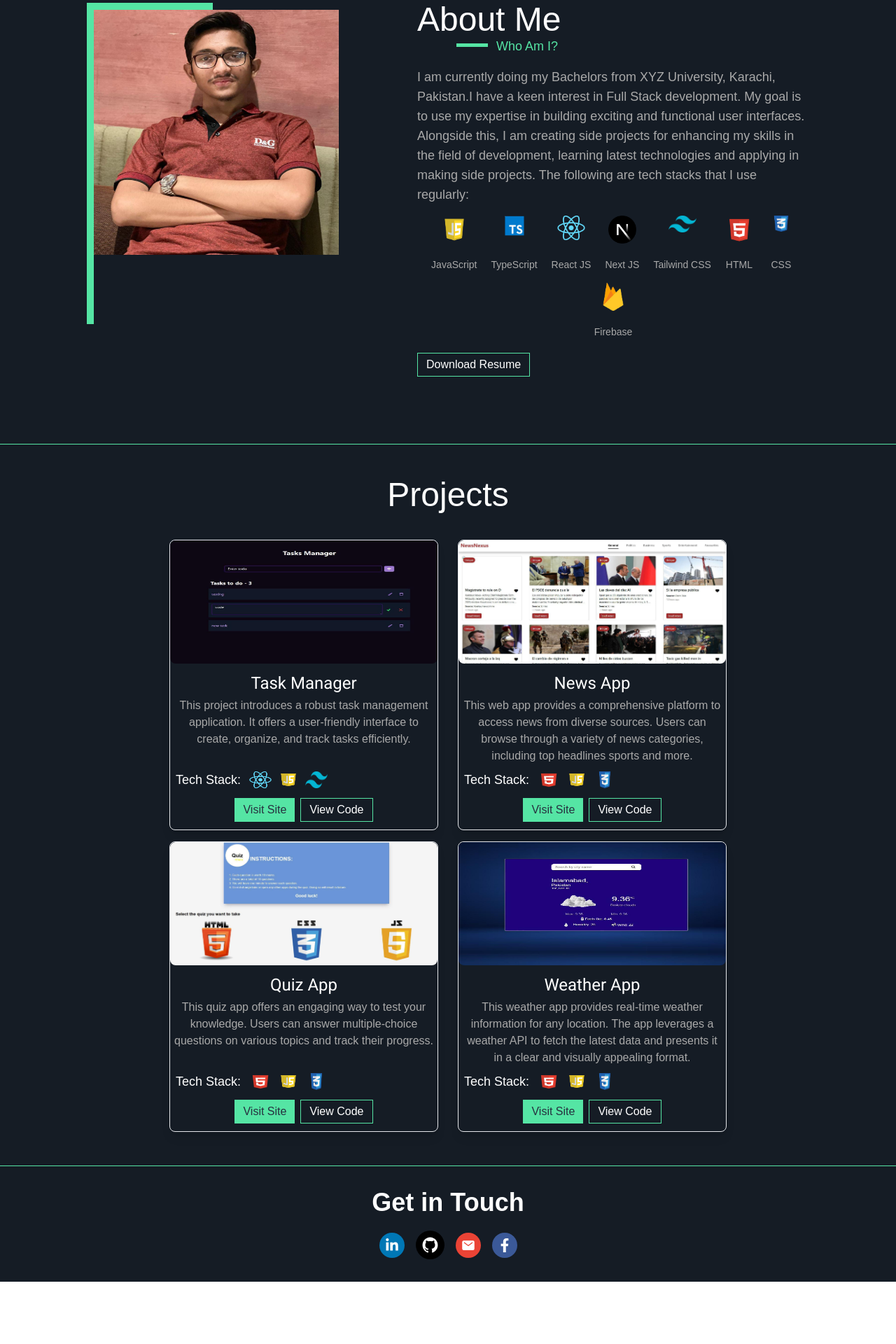
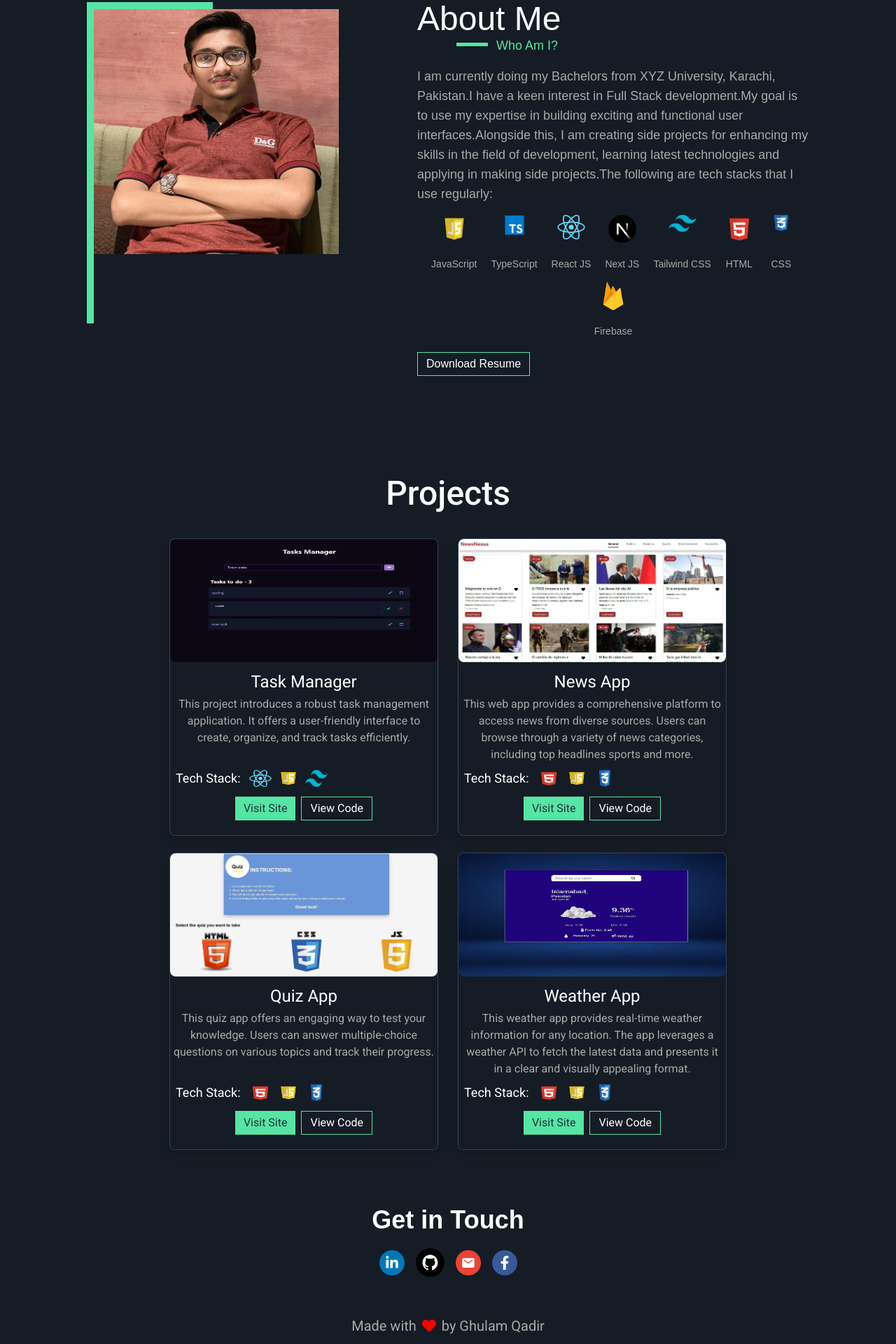
Before and after one commit to GhulamQadir/developer-folio, a Next.js app: page / in a window 1280 px wide. Shown: the part 721-2641 px from the top of the page at 70% size. Before the commit the page ends 2552 px from the top, so only its background shows below. Built offline with nearby package versions, Linux system fonts and the light colour scheme; a web font is replaced by a local one.

Commit message:
updated changes

```diff
--- a/src/app/page.tsx
+++ b/src/app/page.tsx
@@ -5,6 +5,7 @@ import HeroComponent from "@/components/HeroComponent";
 import Navbar from "@/components/Navbar";
 import Projects from "@/components/Projects";
 import Contact from "@/components/Contact";
+import Footer from "@/components/Footer";
 
 export default function Home() {
   const [theme, setTheme] = useState(true);
@@ -38,13 +39,11 @@ export default function Home() {
       setBtnTextColor("text-white");
     }
   }, [theme]);
-  const developerName: string = "Ghulam Qadir";
   return (
     <html className="scroll-smooth">
       <body>
         <div className={`${bgColor}`}>
           <Navbar
-            developerName={developerName}
             theme={theme}
             setTheme={setTheme}
             headingColor={headingColor}
@@ -52,11 +51,9 @@ export default function Home() {
             bgColor={bgColor}
           />
           <HeroComponent
-            developerName={developerName}
             textColor={textColor}
             headingColor={headingColor}
             headingTwoColor={headingTwoColor}
-            borderColor={borderColor}
             containerColor={containerColor}
             btnTextColor={btnTextColor}
           />
@@ -69,13 +66,14 @@ export default function Home() {
           />
           <Projects
             textColor={textColor}
-            headingColor={headingColor}
             borderColor={borderColor}
             headingTwoColor={headingTwoColor}
             containerColor={containerColor}
             btnTextColor={btnTextColor}
+            theme={theme}
           />
           <Contact headingTwoColor={headingTwoColor} />
+          <Footer textColor={textColor} />
         </div>
       </body>
     </html>
--- a/src/components/AboutMe.tsx
+++ b/src/components/AboutMe.tsx
@@ -4,7 +4,7 @@ import { techStacks } from "@/data/data";
 import TechStacks from "./TechStacks";
 import { nanoid } from "nanoid";
 import Link from "next/link";
-
+import { developerAboutInfo } from "@/data/data";
 interface TProps {
   textColor: string;
   headingColor: string;
@@ -22,7 +22,7 @@ function AboutMe({
   return (
     <div
       id="aboutDiv"
-      className={`px-5 py-10 md:py-14 md:px-20 flex flex-wrap-reverse justify-center gap-x-28 scroll-smooth border-b-[1px] ${borderColor}`}
+      className={`px-5 py-10 md:py-14 md:px-20 flex flex-wrap-reverse justify-center gap-x-28 scroll-smooth`}
     >
       <div className="relative">
         <div
@@ -48,16 +48,10 @@ function AboutMe({
         </div>
         <div className="mt-4 mb-3">
           <p className={`${textColor} leading-[30px] lg:text-lg text-md`}>
-            I am currently doing my Bachelors from XYZ University, Karachi,
-            Pakistan.I have a keen interest in Full Stack development. My goal
-            is to use my expertise in building exciting and functional user
-            interfaces. Alongside this, I am creating side projects for
-            enhancing my skills in the field of development, learning latest
-            technologies and applying in making side projects. The following are
-            tech stacks that I use regularly:
+            {developerAboutInfo}
           </p>
           <div className="flex flex-wrap justify-center gap-x-5 items-center gap-y-4 mt-4 mb-5">
-            {techStacks.map((stack, index) => {
+            {techStacks.map((stack) => {
               return (
                 <TechStacks
                   key={nanoid()}
--- a/src/components/Contact.tsx
+++ b/src/components/Contact.tsx
@@ -4,7 +4,7 @@ import { IoLogoGithub, IoMail } from "react-icons/io5";
 
 function Contact({ headingTwoColor }: { headingTwoColor: string }) {
   return (
-    <div id="#contact" className="text-center py-8">
+    <div id="contact" className="text-center py-8">
       <p className={`text-4xl font-bold ${headingTwoColor}`}>Get in Touch</p>
       <ul className="flex mt-5 justify-center px-1 gap-x-4 text-white items-center">
         <li className="bg-[#0077B5] px-2 py-2 rounded-full">
--- /dev/null
+++ b/src/components/Footer.tsx
@@ -0,0 +1,14 @@
+import { FaHeart } from "react-icons/fa";
+
+function Footer({ textColor }: { textColor: string }) {
+  return (
+    <div className="mt-3 px-1 py-3">
+      <p
+        className={`${textColor} text-xl font-roboto flex justify-center items-center gap-x-2`}
+      >
+        Made with <FaHeart color="red" size={20} /> by Ghulam Qadir
+      </p>
+    </div>
+  );
+}
+export default Footer;
--- a/src/components/HeroComponent.tsx
+++ b/src/components/HeroComponent.tsx
@@ -1,28 +1,24 @@
 import Image from "next/image";
 import DevGuy from "@/assets/devguy.gif";
 import Link from "next/link";
-
+import { developerName, developerShortInfo } from "@/data/data";
 interface TProps {
-  developerName: string;
   textColor: string;
   headingColor: string;
-  borderColor: string;
   headingTwoColor: string;
   containerColor: string;
   btnTextColor: string;
 }
 function HeroComponent({
-  developerName,
   textColor,
   headingColor,
   headingTwoColor,
-  borderColor,
   containerColor,
   btnTextColor,
 }: TProps) {
   return (
     <div
-      className={`w-full px-5 pt-20 md:pt-32 pb-10 flex flex-wrap justify-center border-b-[1px] ${borderColor}`}
+      className={`w-full px-5 pt-20 md:pt-32 pb-10 flex flex-wrap justify-center`}
     >
       <div className="lg:w-[40%] md:mt-12">
         <p className={`text-3xl md:text-5xl ${headingTwoColor}`}>
@@ -32,11 +28,7 @@ function HeroComponent({
           I'm{" "}
           <span className={`${headingColor} font-bold`}>{developerName}</span>.
         </p>
-        <p className={`text-2xl ${textColor} mt-6`}>
-          A passionate MERN Stack Developer creating web applications using the
-          latest frontend technologies and frameworks to bring your vision to
-          life.
-        </p>
+        <p className={`text-2xl ${textColor} mt-6`}>{developerShortInfo}</p>
         <div className="flex md:mt-5 mt-3 items-center gap-x-10">
           <button className={`${containerColor} px-3 py-1 rounded-md text-lg`}>
             <Link href={"#contact"} className={`${btnTextColor}`}>
--- a/src/components/Navbar.tsx
+++ b/src/components/Navbar.tsx
@@ -4,23 +4,15 @@ import { Button, Drawer } from "antd";
 import { MdOutlineDarkMode } from "react-icons/md";
 import { GiHamburgerMenu } from "react-icons/gi";
 import Link from "next/link";
-
+import { developerName } from "@/data/data";
 interface TProps {
-  developerName: string;
   theme: boolean;
   bgColor: string;
   headingColor: string;
   iconColor: string;
   setTheme: (theme: boolean) => void;
 }
-function Navbar({
-  developerName,
-  theme,
-  setTheme,
-  bgColor,
-  headingColor,
-  iconColor,
-}: TProps) {
+function Navbar({ theme, setTheme, bgColor, headingColor, iconColor }: TProps) {
   const [open, setOpen] = useState(false);
 
   const showDrawer = () => {
@@ -37,7 +29,7 @@ function Navbar({
 
   return (
     <div
-      className={`${bgColor} flex justify-between px-1 md:px-2 py-4 sticky top-0 !scroll-smooth`}
+      className={`${bgColor} flex justify-between px-1 md:px-2 py-4 sticky z-10 top-0 !scroll-smooth`}
     >
       <div className="lg:w-[20%] text-center content-center">
         <p
@@ -54,13 +46,19 @@ function Navbar({
           >
             About
           </Link>
-          <Link href={"#projects"} className="w-20 rounded-md py-[5px] mr-7 text-xl">
+          <Link
+            href={"#projects"}
+            className="w-20 rounded-md py-[5px] mr-7 text-xl"
+          >
             Projects
           </Link>
           <Link href={""} className=" w-20 rounded-md py-[5px] mr-7 text-xl">
             Resume
           </Link>
-          <Link href={"#contact"} className="w-20 rounded-md py-[5px] mr-7 text-xl">
+          <Link
+            href={"#contact"}
+            className="w-20 rounded-md py-[5px] mr-7 text-xl"
+          >
             Contact
           </Link>
         </div>
@@ -68,21 +66,19 @@ function Navbar({
           <button className="" onClick={changeTheme}>
             <MdOutlineDarkMode color={iconColor} size={30} />
           </button>
-          <button className="lg:hidden">
+          <button className="lg:hidden" onClick={showDrawer}>
             <GiHamburgerMenu color={iconColor} size={24} />
           </button>
         </div>
       </div>
-      {/* <p>Navbar</p>
-      <Button type="primary" onClick={showDrawer}>
-        Open
-      </Button>
+
       <Drawer
         title="Basic Drawer"
         placement={"left"}
         closable={false}
         onClose={onClose}
         open={open}
+        width={300}
         key={"left"}
       >
         <button onClick={onClose} className="bg-red-500 p-3 text-white">
@@ -91,7 +87,7 @@ function Navbar({
         <p>Some contents...</p>
         <p>Some contents...</p>
         <p>Some contents...</p>
-      </Drawer> */}
+      </Drawer>
     </div>
   );
 }
--- a/src/components/Projects.tsx
+++ b/src/components/Projects.tsx
@@ -1,40 +1,43 @@
 import { projects } from "@/data/data";
+import { theme } from "antd";
 import { nanoid } from "nanoid";
 import Image from "next/image";
 import Link from "next/link";
 
 interface TProps {
   textColor: string;
-  headingColor: string;
   borderColor: string;
   headingTwoColor: string;
   containerColor: string;
   btnTextColor: string;
+  theme: boolean;
 }
 function Projects({
   textColor,
-  headingColor,
   borderColor,
   headingTwoColor,
   containerColor,
   btnTextColor,
+  theme,
 }: TProps) {
   return (
     <div
       id="projects"
-      className={`lg:px-28 px-2 py-12 text-center font border-b-[1px] ${borderColor}`}
+      className={`lg:px-28 px-2 py-12 text-center font-roboto`}
     >
       <p className={`md:text-5xl text-3xl ${headingTwoColor} font-medium`}>
         Projects
       </p>
-      <div className="flex flex-wrap justify-center gap-x-7 gap-y-4 mt-10">
+      <div className="flex flex-wrap justify-center gap-x-7 gap-y-6 mt-10">
         {projects.map((proj) => {
           const { title, image, aboutInfo, hostedLink, github, techStack } =
             proj;
           return (
             <div
               key={nanoid()}
-              className={`h-[440px] lg:h-[415px] border-[1px] shadow-lg rounded-lg w-96`}
+              className={`h-[460px] lg:h-[425px] shadow-lg rounded-lg w-96 border-[1px] ${
+                theme && "border-gray-700"
+              }`}
             >
               <Image
                 src={image}
--- a/src/data/data.ts
+++ b/src/data/data.ts
@@ -2,6 +2,11 @@ interface TechStack {
   image: string;
   title: string;
 }
+
+const developerName: string = "Ghulam Qadir";
+const developerAboutInfo: string =
+  "I am currently doing my Bachelors from XYZ University, Karachi, Pakistan.I have a keen interest in Full Stack development.My goal is to use my expertise in building exciting and functional user  interfaces.Alongside this, I am creating side projects for enhancing my skills in the field of development, learning latest technologies and applying in making side projects.The following are tech stacks that I use regularly: ";
+const developerShortInfo:string = "A passionate MERN Stack Developer creating web applications using the latest frontend technologies and frameworks to bring your vision to life."
 
 const techStacks: TechStack[] = [
   { image: "/tech-stacks/js.webp", title: "JavaScript" },
@@ -78,4 +83,4 @@ const projects: TProject[] = [
   },
 ];
 
-export { techStacks, projects };
+export { techStacks, projects, developerName, developerAboutInfo,developerShortInfo };
```
